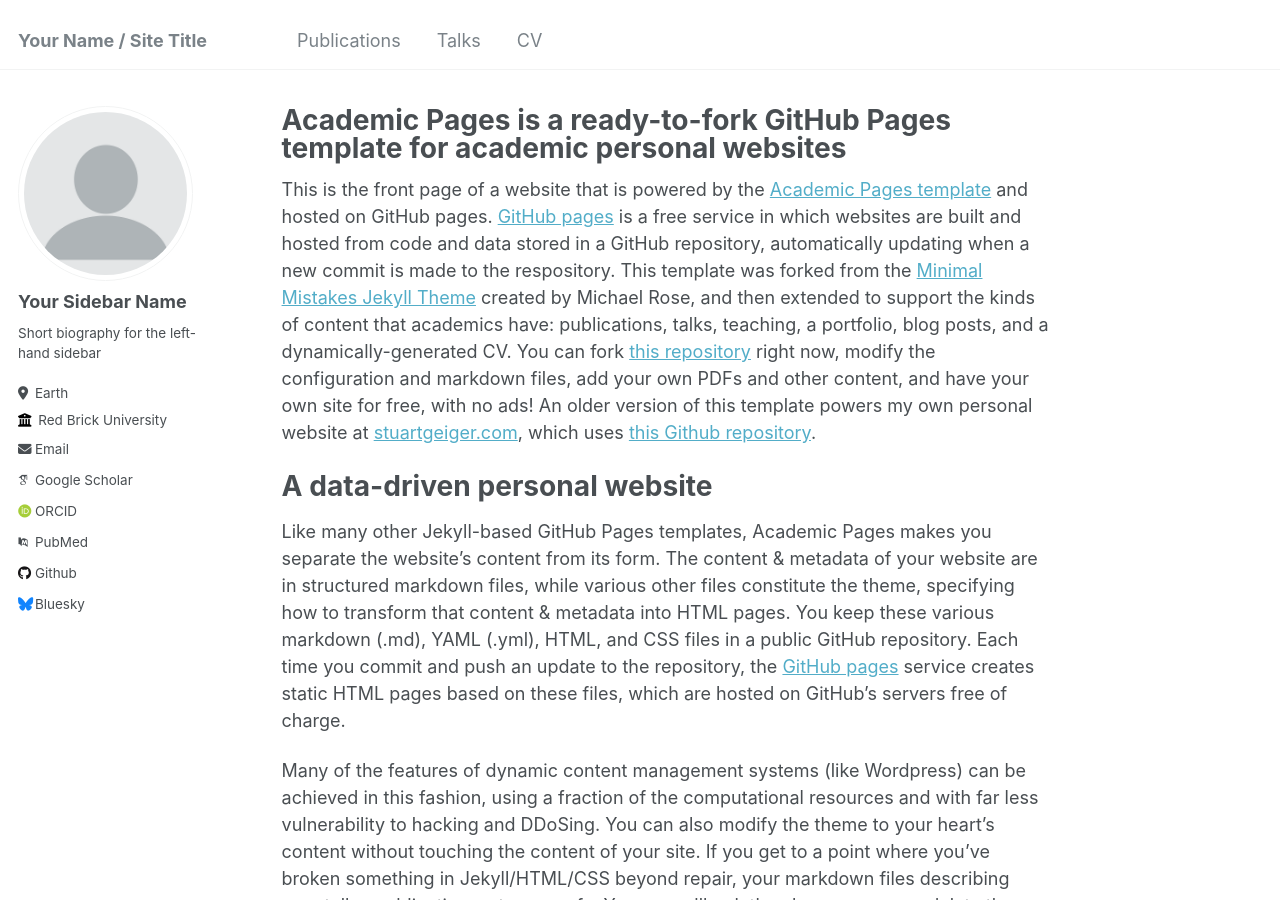
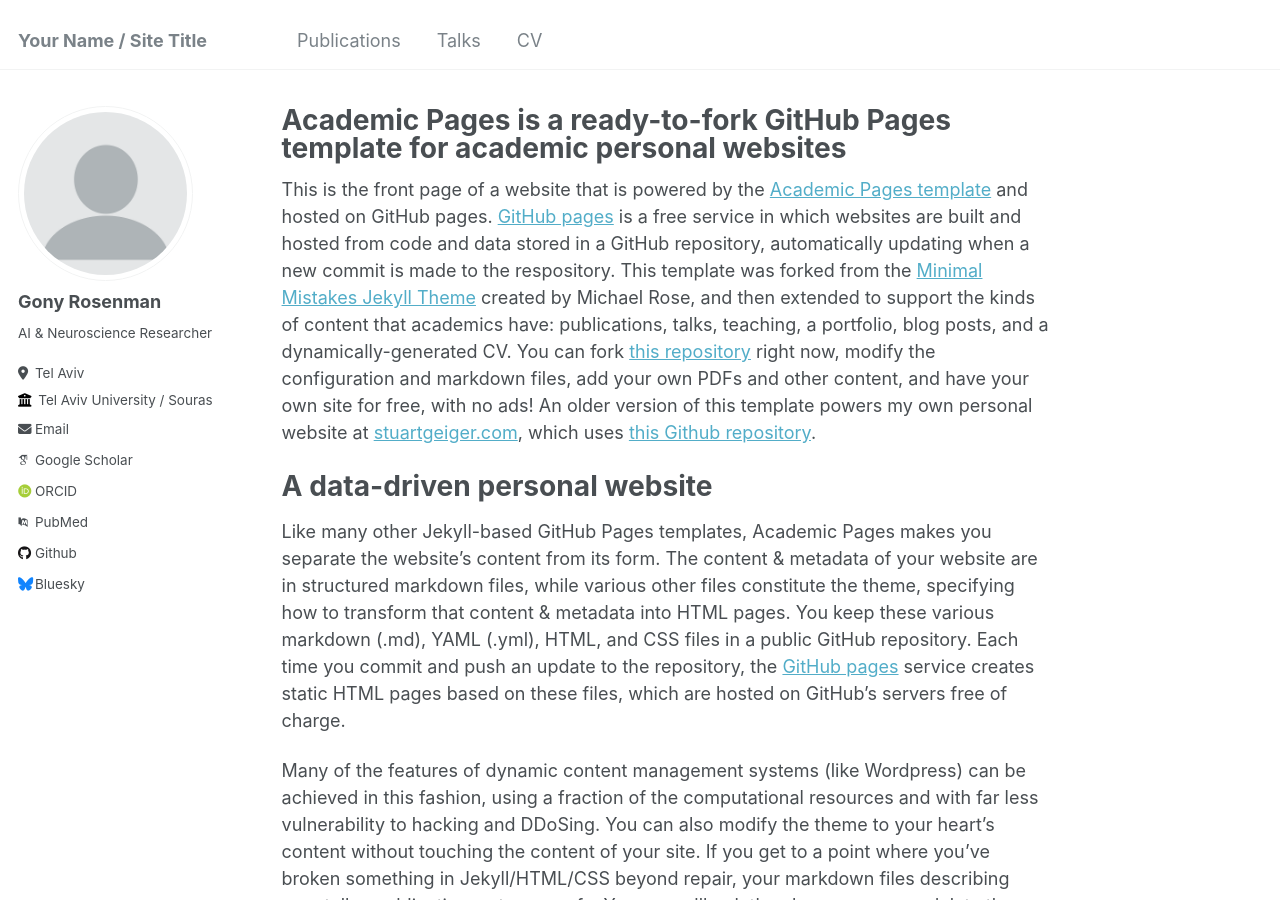
Before and after one commit to GonyRosenman/GonyRosenman.github.io, a Jekyll site: the page built from _pages/about.md, in a window 1280 px wide and 900 px high. Built offline with Jekyll 4.4.1, drawn with Linux system fonts in a browser that asks for light colours; some web fonts are replaced.

Commit message:
Update _config.yml

```diff
--- a/_config.yml
+++ b/_config.yml
@@ -22,13 +22,13 @@ repository               : "academicpages/academicpages.github.io"
 author:
   # Biographic information
   avatar           : "profile.png"
-  name             : "Your Sidebar Name"
+  name             : "Gony Rosenman"
   pronouns         : # example: "she/her"
-  bio              : "Short biography for the left-hand sidebar"
-  location         : "Earth"
-  employer         : "Red Brick University"
+  bio              : "AI & Neuroscience Researcher"
+  location         : "Tel Aviv"
+  employer         : "Tel Aviv University / Sourasky Medical Center"
   uri              : # URL
-  email            : "none@example.org"
+  email            : "gonyrosenman@mail.tau.ac.il"
 
   # Academic websites
   arxiv            : # URL - Update with the correct link to your profile
```
